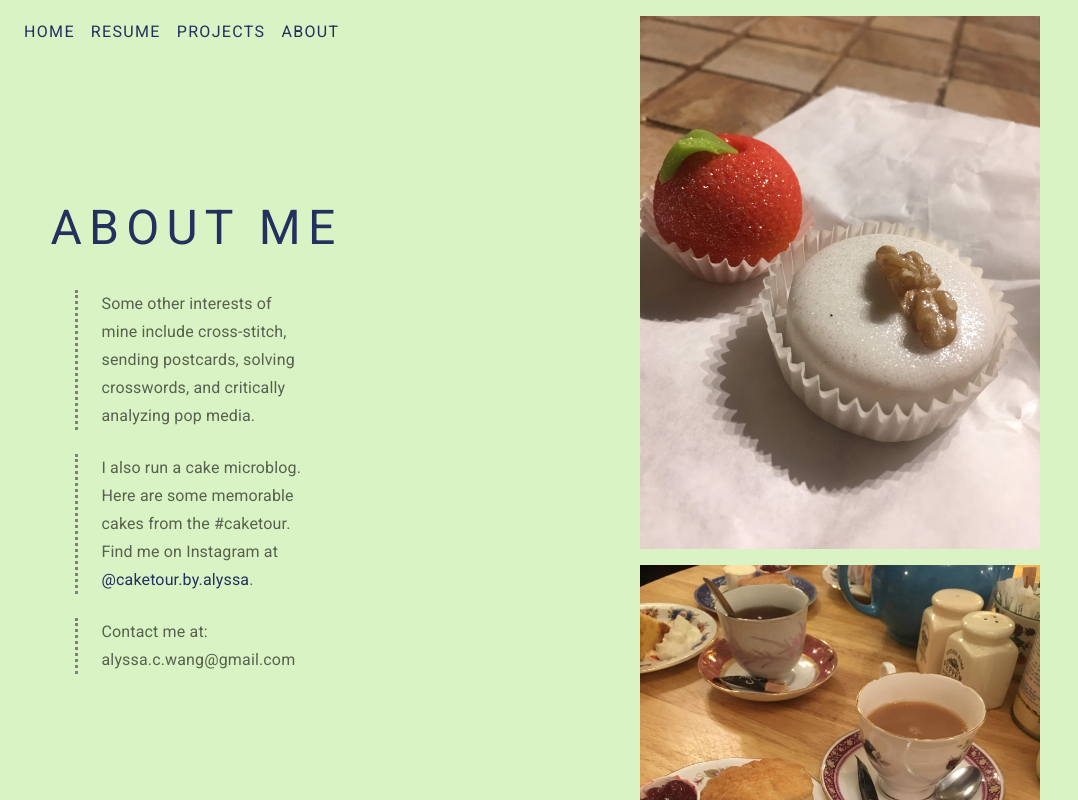
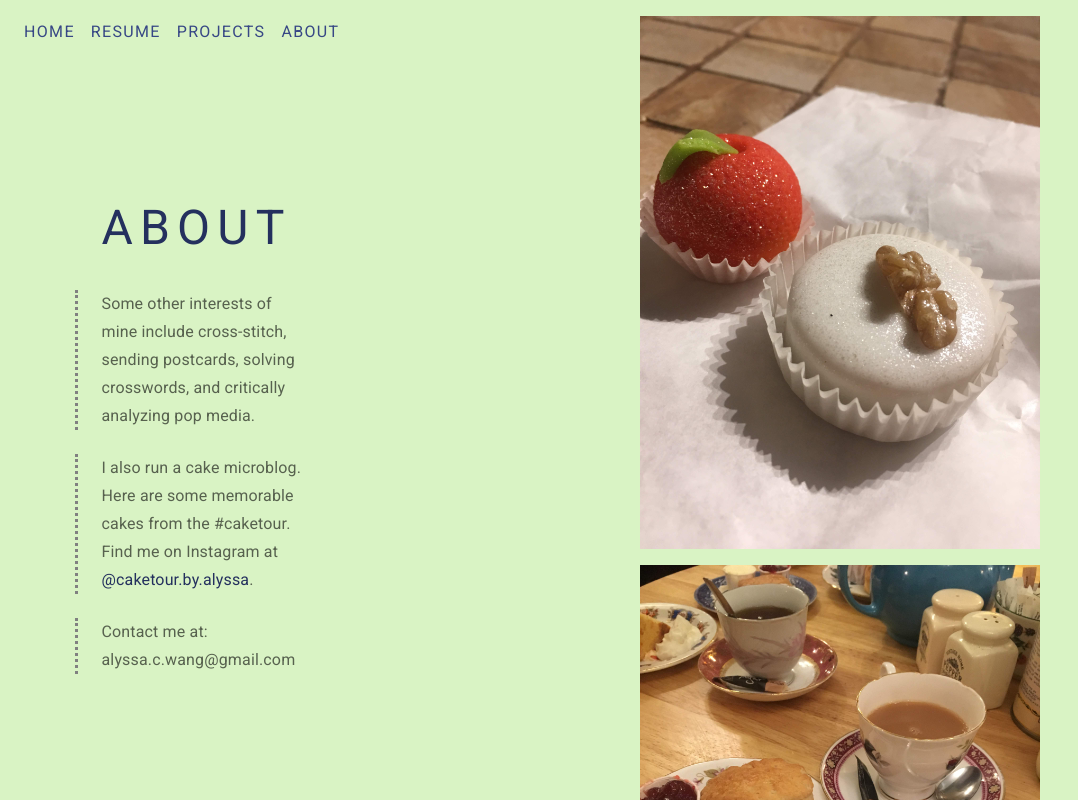
Before and after one commit to AlyssaWang/AlyssaWang.github.io, a React (Create React App) app: page /#/about in a window 1280 px wide. Shown: the top 800 px of the page, without its empty margins (0-1078 px from the left). Built offline with nearby package versions, Linux system fonts and the light colour scheme.

Commit message:
add variables for colors

```diff
--- a/src/App.css
+++ b/src/App.css
@@ -6,6 +6,19 @@ https://www.awwwards.com/sites/waaark
 #F76C6C coral
 #F8E9A1 light yellow
 */
+:root {
+  --blue-mid: #499ecb;
+  --blue-light: #A8D0E6;
+  --green: #d9f3c4;
+  --grey-light: #C2C2C2;
+  --grey-mid: #818181;
+  --navy-dark: #24305E;
+  --navy: #374785;
+  --pink: #F76C6C;
+  --purple: #bc97fd;
+  --white: white;
+  --yellow: #F8E9A1;
+}
 
 body {
   background-color: lightgray;
--- a/src/App.js
+++ b/src/App.js
@@ -12,11 +12,11 @@ const useStyles = makeStyles({
     justifyContent: "center",
     minHeight: "100vh",
     height: "100%",
-    backgroundColor: "#A8D0E6",
+    backgroundColor: "var(--blue-light)",
   },
   title: {
-    backgroundColor: "#24305E",
-    color: "white",
+    backgroundColor: "var(--navy)",
+    color: "var(--white)",
     padding: "10px",
   },
   text: {
@@ -26,7 +26,7 @@ const useStyles = makeStyles({
   link: {
     textDecoration: "none",
     "&:hover": {
-      color: "white",
+      color: "var(--white)",
     },
   },
 });
--- a/src/components/FileLink.js
+++ b/src/components/FileLink.js
@@ -7,7 +7,7 @@ const useStyles = makeStyles({
     fontSize: "1.0em !important",
     textDecoration: "none",
     "&:hover": {
-      color: "white",
+      color: "var(--white)",
     },
   },
 });
--- a/src/components/Header.js
+++ b/src/components/Header.js
@@ -23,18 +23,18 @@ const useStyles = makeStyles({
     fontSize: '1em !important',
     textDecoration: 'none',
     display: 'block',
-    color: '#24305E !important',
+    color: 'var(--navy) !important',
     '&:hover': {
-      color: 'white !important',
+      color: 'var(--white) !important',
     },
   },
   mobileLink: {
     fontSize: '1em !important',
     textDecoration: 'none',
     display: 'block',
-    color: '#24305E !important',
+    color: 'var(--navy) !important',
     '&:hover': {
-      color: '#499ecb !important',
+      color: 'var(--blue-mid) !important',
     },
   },
 });
@@ -48,7 +48,6 @@ const Header = () => {
   const fullScreen = width > 500;
 
   return (
-    <>
     <AppBar
       position='fixed'
       color={fullScreen ? 'transparent' : ''}
@@ -56,7 +55,7 @@ const Header = () => {
       className={fullScreen ? {} : classes.mobileRoot}
       sx={{ zIndex: (theme) => theme.zIndex.drawer + 1 }}
     >
-        <Toolbar disableGutters sx={{ margin: '0 16px' }}>
+      <Toolbar disableGutters sx={{ mx: 2 }}>
         <Box className={classes.linksContainer}>
           {pages.map((page) => (
             <Box key={page} className={classes.linkContainer}>
@@ -73,7 +72,6 @@ const Header = () => {
         </Box>
       </Toolbar>
     </AppBar>
-    </>
   );
 };
 export default Header;
--- a/src/components/ItemCard.js
+++ b/src/components/ItemCard.js
@@ -18,33 +18,33 @@ function ItemCard({ id, index, title, subtitle, link, textList }) {
     root: {
       maxWidth: 500,
       borderRadius: "0 !important",
-      backgroundColor: darkMode ? "#24305E !important" : "white !important",
+      backgroundColor: darkMode ? "var(--navy) !important" : "var(--white) !important",
     },
     title: {
       fontSize: "2em !important",
       lineHeight: "1 !important",
       margin: "32px 0 !important",
-      color: darkMode ? "white" : "#24305E",
+      color: darkMode ? "var(--white)" : "var(--navy)",
     },
     subtitle: {
-      color: darkMode ? "white" : "#24305E",
+      color: darkMode ? "var(--white)" : "var(--navy)",
     },
     link: {
-      color: darkMode ? "#A8D0E6" : "#374785",
+      color: darkMode ? "var(--blue-light)" : "var(--navy)",
       fontWeight: "bolder",
       "&:hover": {
-        color: "#F76C6C",
+        color: "var(--pink)",
       },
     },
     text: {
       margin: "8px 0 !important",
-      color: darkMode ? "#C2C2C2 !important" : "#818181 !important",
+      color: darkMode ? "var(--grey-light) !important" : "var(--grey-mid) !important",
     },
     actions: {
       justifyContent: "center",
     },
     icon: {
-      color: darkMode ? "#A8D0E6" : "#374785",
+      color: darkMode ? "var(--blue-light)" : "var(--navy)",
     },
   });
 
--- a/src/components/Page.js
+++ b/src/components/Page.js
@@ -37,8 +37,8 @@ function Page({
   file,
   textSections = [],
   children,
-  titleColor = "#24305E", // navy
-  bgColor = "#A8D0E6" // pale blue
+  titleColor = "var(--navy-dark)",
+  bgColor = "var(--blue-light)"
 }) {
   const classes = useStyles();
   const { width } = useWindowDimensions();
--- a/src/index.css
+++ b/src/index.css
@@ -1,3 +1,17 @@
+:root {
+  --blue-mid: #499ecb;
+  --blue-pale: #A8D0E6;
+  --green: #d9f3c4;
+  --grey-light: #C2C2C2;
+  --grey-mid: #818181;
+  --navy-dark: #24305E;
+  --navy: #374785;
+  --pink: #F76C6C;
+  --purple: #bc97fd;
+  --white: white;
+  --yellow: #F8E9A1;
+}
+
 body {
   margin: 0;
   font-family: -apple-system, BlinkMacSystemFont, 'Segoe UI', 'Roboto', 'Oxygen',
--- a/src/routes/About.js
+++ b/src/routes/About.js
@@ -16,7 +16,7 @@ const useStyles = makeStyles({
   link: {
     textDecoration: "none",
     "&:hover": {
-      color: "white",
+      color: "var(--white)",
     },
   },
 });
@@ -45,7 +45,7 @@ function About() {
   const fullScreen = width > 500;
 
   return (
-    <Page title="About Me" textSections={sections} bgColor="#d9f3c4">
+    <Page title="About" textSections={sections} bgColor="var(--green)">
       <List>
         {cakes.map((cake, i) => (
           <ListItem key={i}>
--- a/src/routes/Projects.js
+++ b/src/routes/Projects.js
@@ -6,7 +6,7 @@ import Page from "../components/Page";
 
 function Projects() {
   return (
-    <Page title="Projects" file="projects.pdf" bgColor="#F8E9A1">
+    <Page title="Projects" file="projects.pdf" bgColor="var(--yellow)">
       <ItemEndSpacer darkMode={true} />
       {projectsList.map((project, i) => (
         <ItemCard
--- a/src/routes/Resume.js
+++ b/src/routes/Resume.js
@@ -6,7 +6,7 @@ import Page from "../components/Page";
 
 function Resume() {
   return (
-    <Page title="Resume" file="resume.pdf" bgColor="#bc97fd">
+    <Page title="Resume" file="resume.pdf" bgColor="var(--purple)">
       <ItemEndSpacer darkMode={true} />
       {jobsList.map((job, i) => (
         <ItemCard
```
Lines whose indentation alone changed are shown as unchanged.
